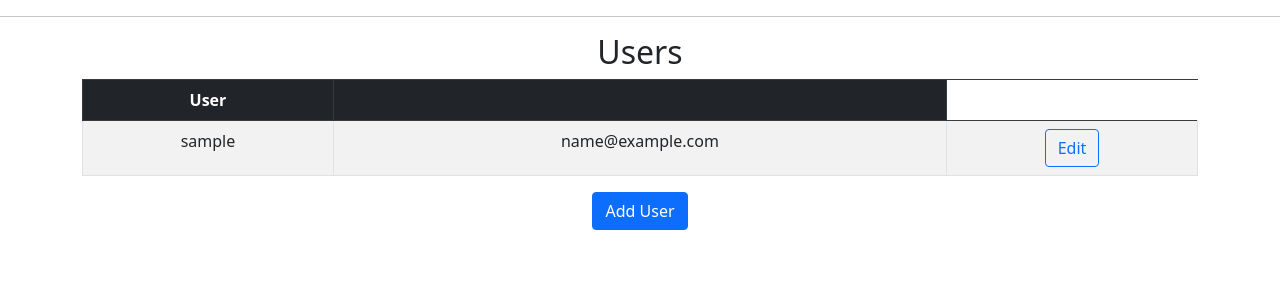
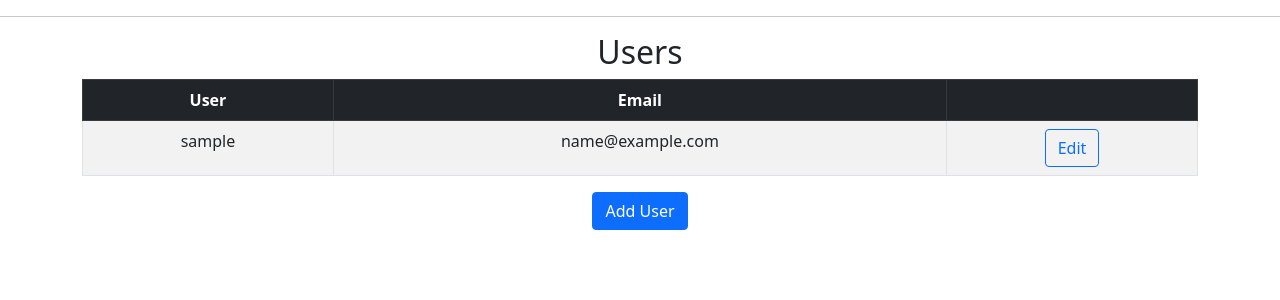
Before and after one commit to mike-lloyd03/KeyMaster, a Flask app: page /users in a window 1280 px wide. Shown: the part 56-356 px from the top of the page. Run offline with Flask 2, Linux system fonts and the light colour scheme; the visitor is signed in with stand-in values (Sample User, id 1); data comes from the database, SQL or seed files in the repository; some libraries are stand-ins or nearby versions.

Commit message:
Bugfix: users table headings

```diff
--- a/app/templates/users.html
+++ b/app/templates/users.html
@@ -9,6 +9,7 @@
                     <thead class="table-dark">
                         <tr>
                             <th>User</th>
+                            <th>Email</th>
                             <th></th>
                         </tr>
                     </thead>
```
